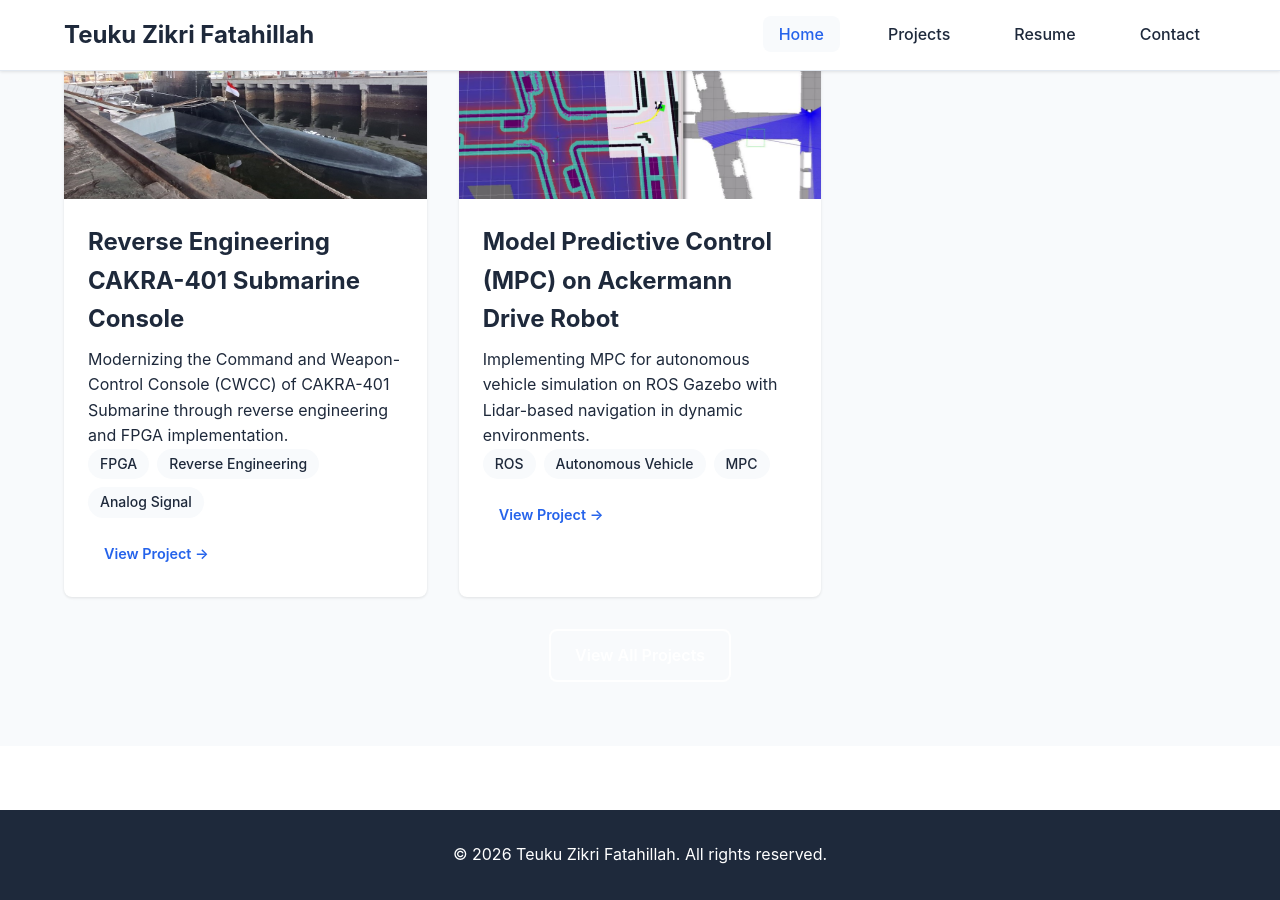
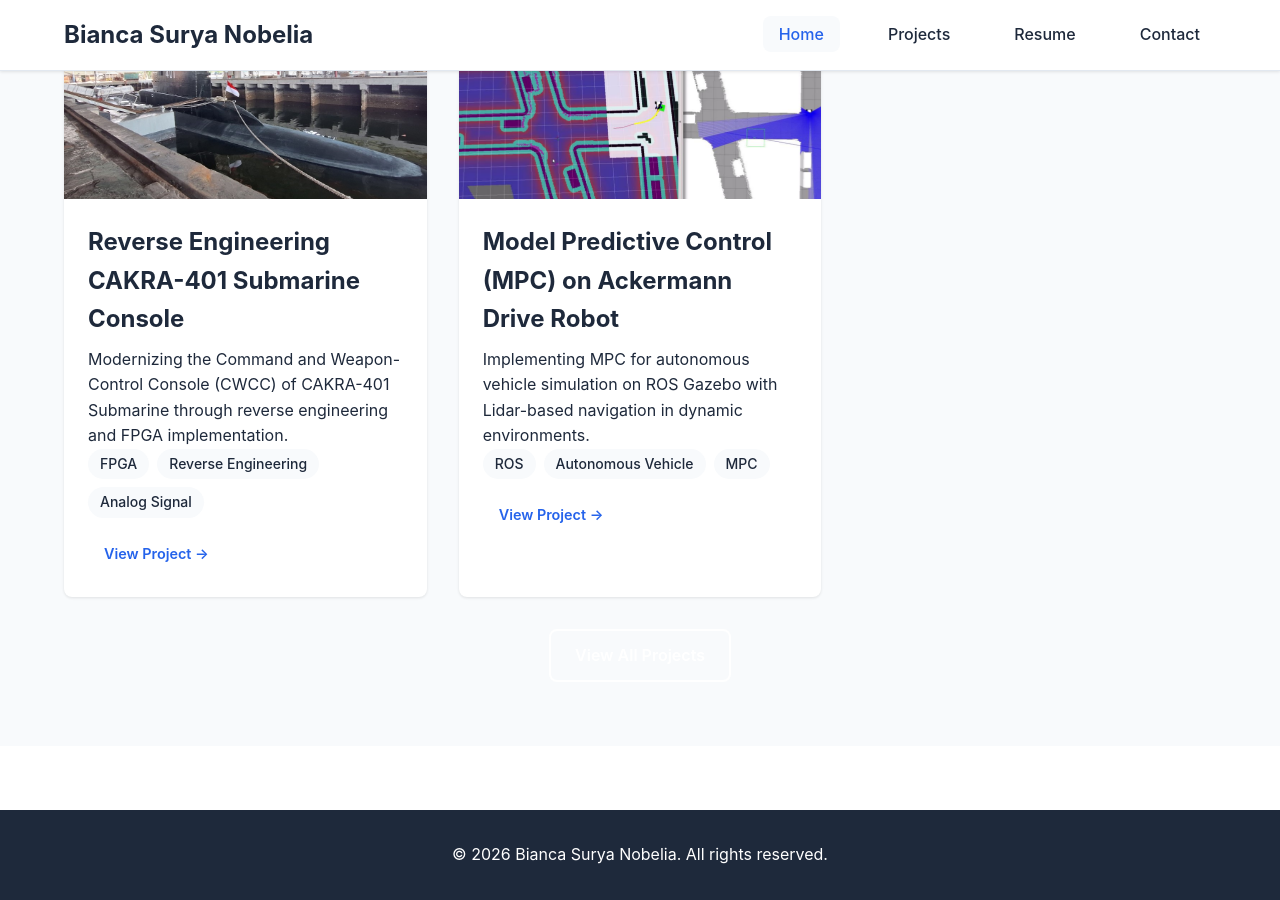
Before and after one commit to BiancaNobelia/biancanobelia.github.io, a Jekyll site: the page built from index.md, in a window 1280 px wide and 900 px high, scrolled down 1781 px. Built offline with Jekyll 4.4.1, drawn with Linux system fonts in a browser that asks for light colours.

Commit message:
Update site title and email address

```diff
--- a/_config.yml
+++ b/_config.yml
@@ -1,6 +1,6 @@
 # Site settings
-title: Teuku Zikri Fatahillah
-email: teukuzikrifatahillah@gmail.com
+title: Bianca Surya Nobelia
+email: biancanobelia@gmail.com
 description: >-
   A highly motivated robotics engineer with expertise in Embedded Systems,
   Computer Vision, Electronics Design, ROS/ROS2, and FPGA development.
```
